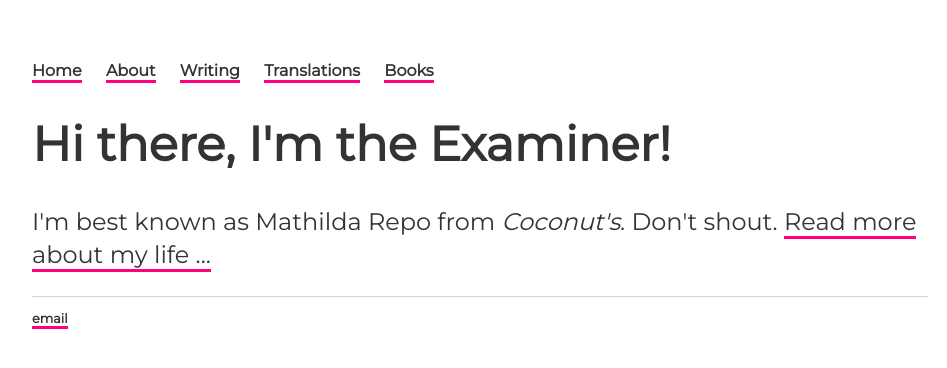
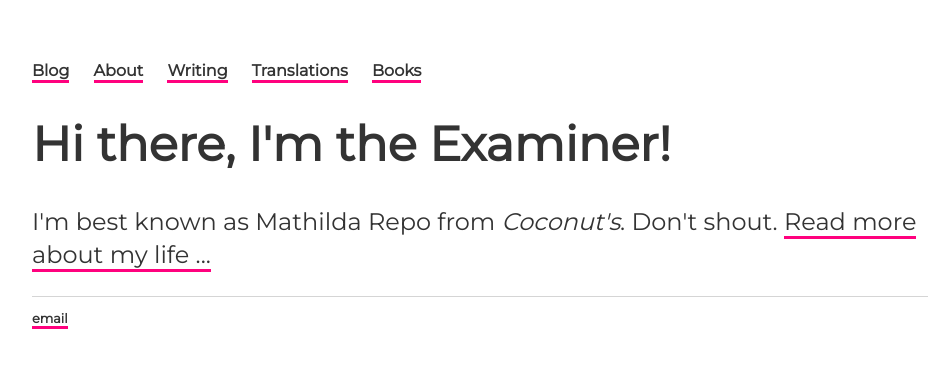
Before and after one commit to ariesti/ariesti.github.io, a Jekyll site: the page built from index.html, in a window 1280 px wide. Shown: the top 368 px of the page, without its empty margins (160-1107 px from the left). Built offline with Jekyll 4.4.1, drawn with Linux system fonts in a browser that asks for light colours.

Commit message:
Update default.html

```diff
--- a/_layouts/default.html
+++ b/_layouts/default.html
@@ -16,7 +16,7 @@
 		<body>
 			<nav>
 	    		<ul>
-	        		<li><a href="/home">Home</a></li>
+	        		<li><a href="/blog">Blog</a></li>
 		        	<li><a href="/cv">About</a></li>
 	        		<li><a href="/writing">Writing</a></li>
 	        		<li><a href="/translations">Translations</a></li>
```
